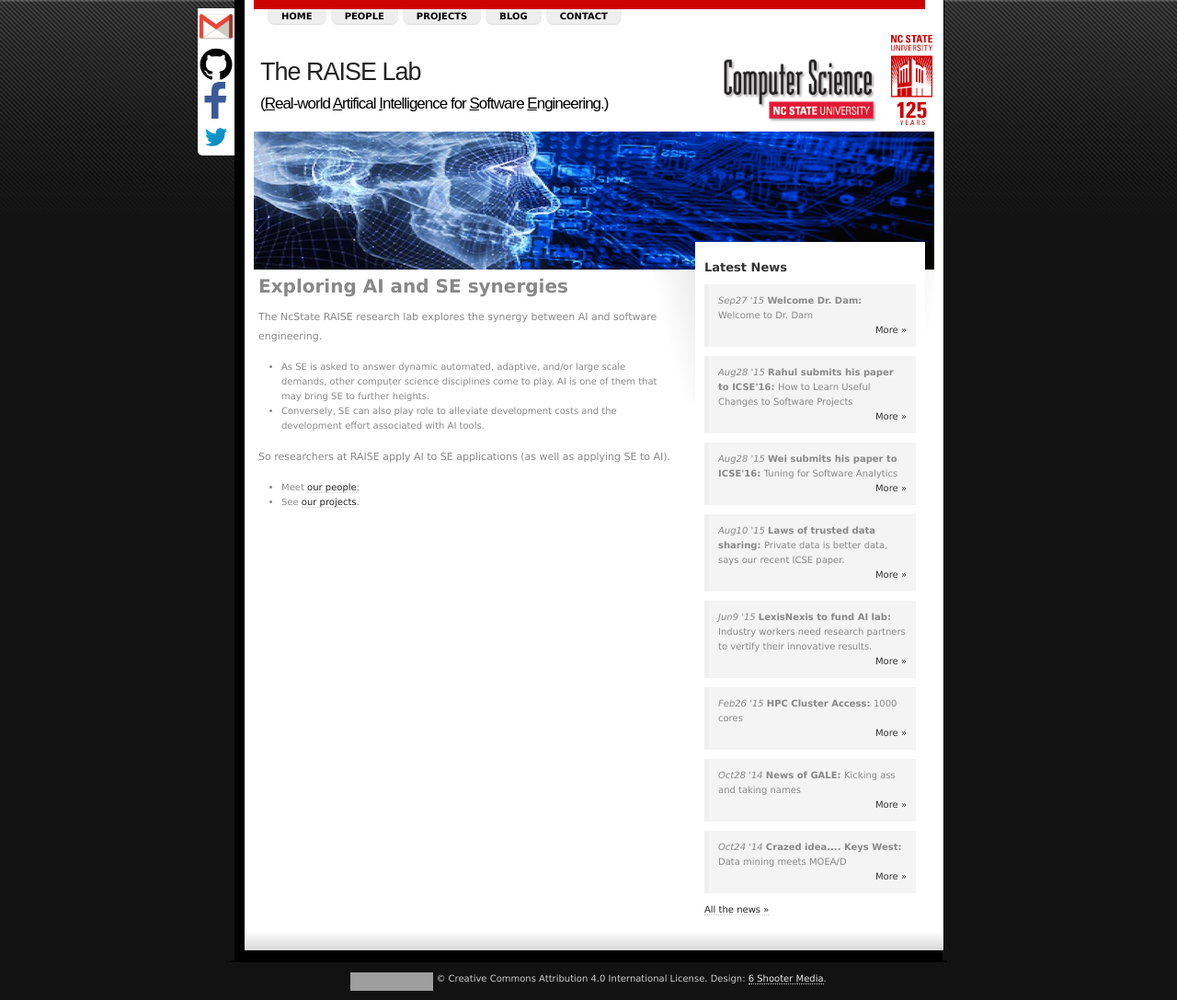
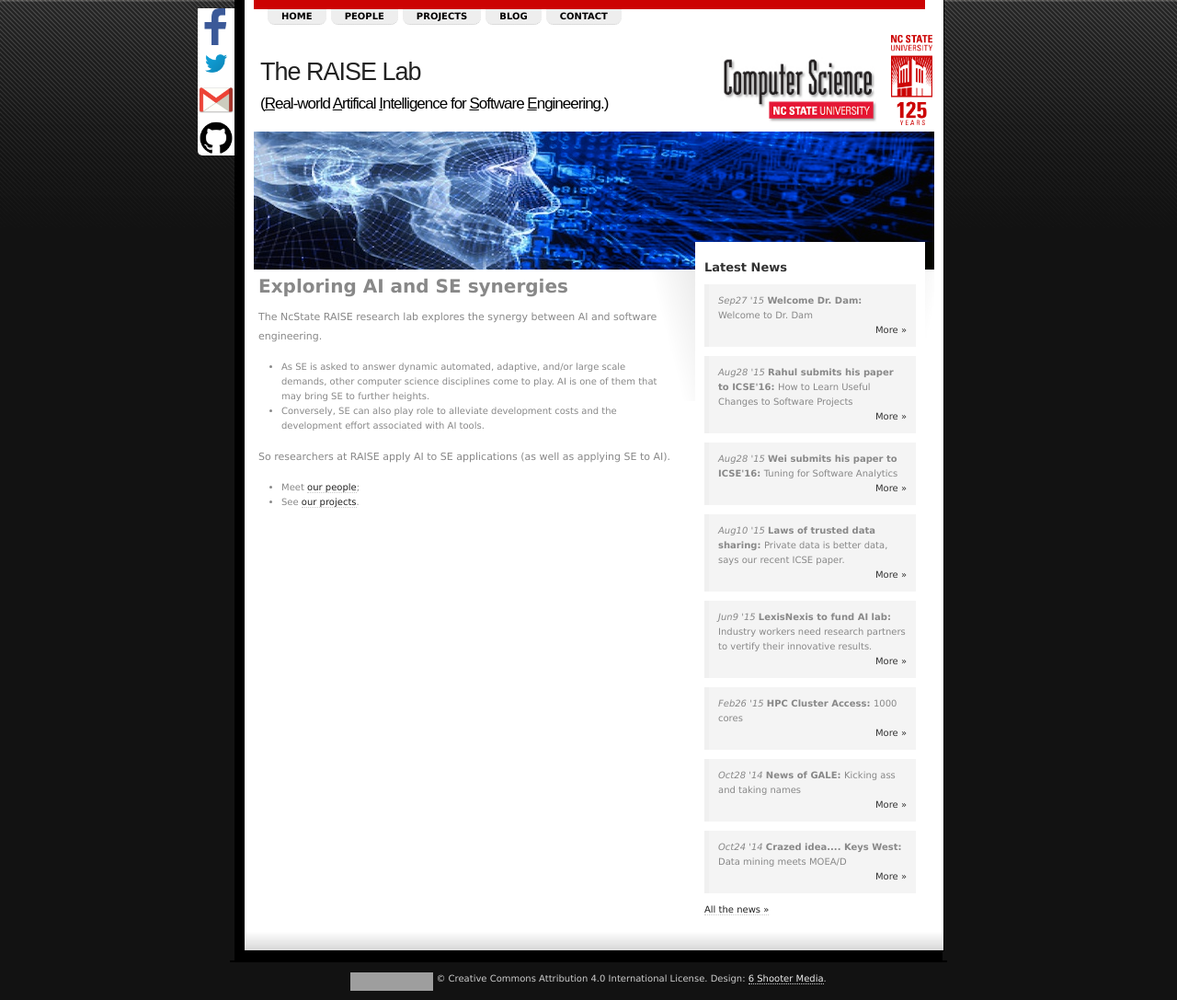
Before and after one commit to ai-se/ai-se.github.io, a Jekyll site: the page built from index.md, in a window 1280 px wide. Shown: the whole page at 92% size. Built offline with Jekyll 4.4.1, drawn with Linux system fonts in a browser that asks for light colours; Markdown is read by kramdown in place of the engine named in the settings; comment, search, counter and statistics services are not loaded; grey boxes are pictures that could not be loaded.

Commit message:
Update social_media.html

```diff
--- a/_includes/social_media.html
+++ b/_includes/social_media.html
@@ -1,14 +1,14 @@
 <p class="social-wrapper">
+   <a href="https://www.facebook.com/ai4se" target="_blank">
+      <img alt="fb" src="{{site.url}}/img/facebook.png" align="middle">
+   </a>
+   <a href="https://twitter.com/RaiseLabsNCSU" target="_blank">
+      <img alt="twitter" src="{{site.url}}/img/twitter.png" align="middle">
+   </a>
    <a href="mailto:ai4se.ncsu@gmail.com" target="_blank">
       <img alt="gmail" src="{{site.url}}/img/gmail.png" align="middle"/>
    </a>
    <a href="https://github.com/ai-se" target="_blank">
       <img alt="github" src="{{site.url}}/img/github_rounded.png" align="middle"/>
    </a>
-   <a href="https://www.facebook.com/ai4se" target="_blank">
-      <img alt="fb" src="{{site.url}}/img/facebook.png" align="middle">
-   </a>
-   <a href="https://twitter.com/RaiseLabsNCSU" target="_blank">
-      <img alt="twitter" src="{{site.url}}/img/twitter.png" align="middle">
-   </a>
 </p>
```
